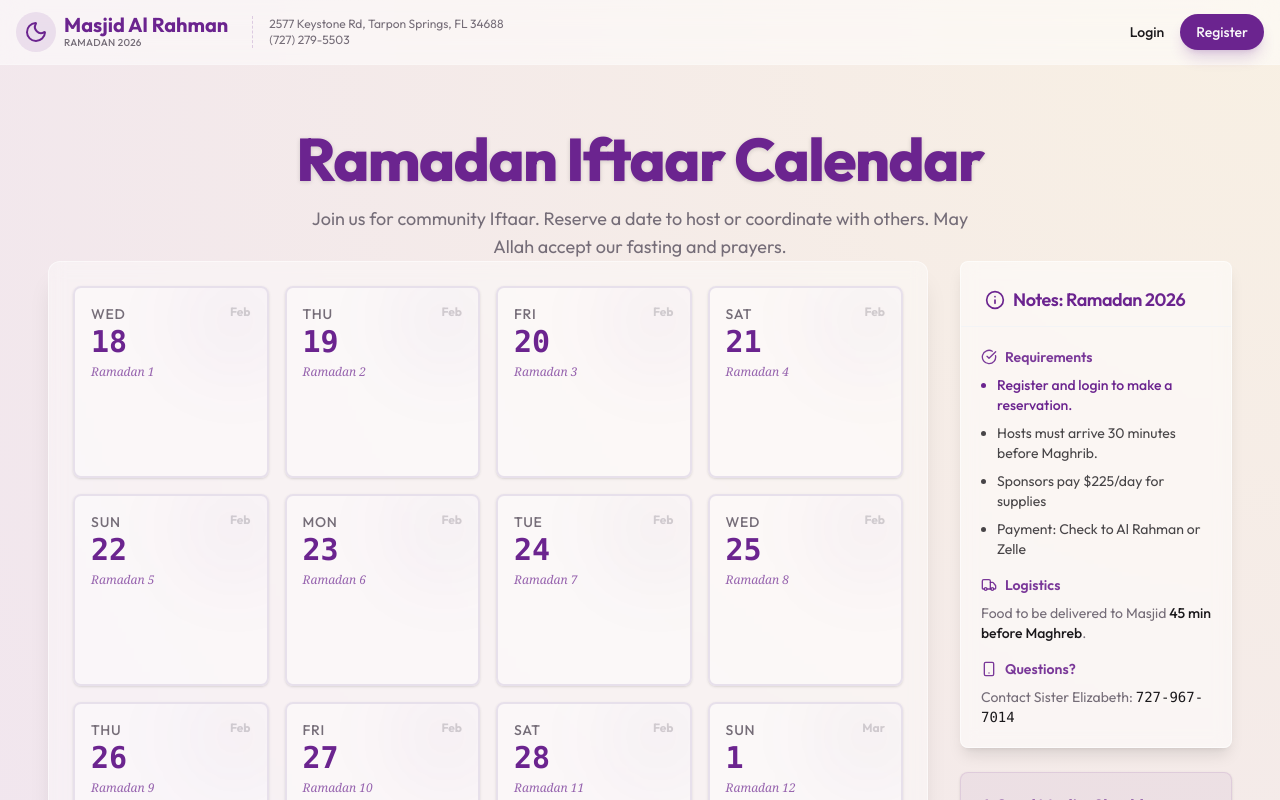
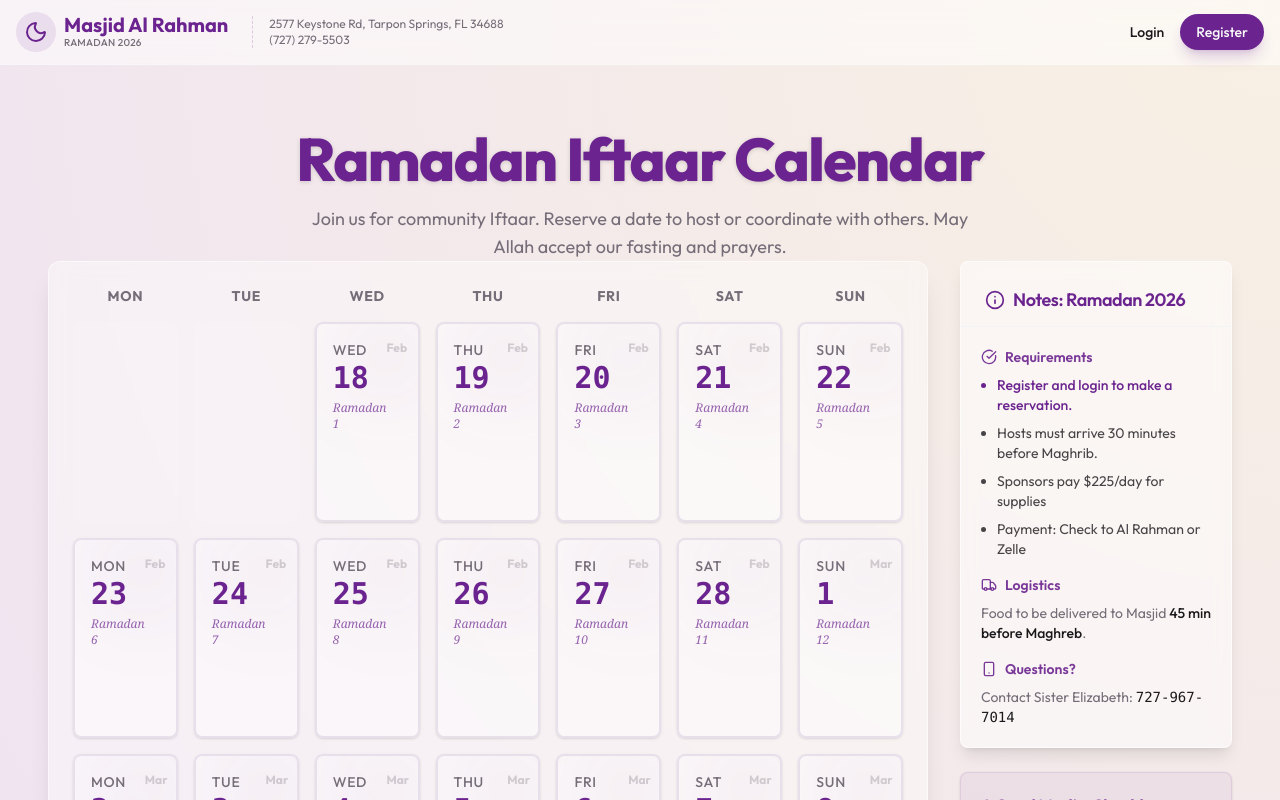
Before and after one commit to eJazzz/ramadan-iftaar-calendar, a Next.js app: page / in a window 1280 px wide. Shown: the top 800 px of the page. Built offline with nearby package versions, Linux system fonts and the light colour scheme; no server answers; the database is empty.

Commit message:
Update calendar layout to 7-days across

```diff
--- a/components/Calendar.tsx
+++ b/components/Calendar.tsx
@@ -61,11 +61,34 @@ export default function Calendar({ reservations, startDate }: CalendarProps) {
         setIsModalOpen(true);
     };
 
+    const WEEKDAYS = ["Mon", "Tue", "Wed", "Thu", "Fri", "Sat", "Sun"];
+
+    // Calculate offest: getDay() returns 0 for Sun, 1 for Mon...
+    // We want Mon=0, ... Sun=6
+    const startDayIndex = (ramadanStart.getDay() + 6) % 7;
+    const paddingDays = Array.from({ length: startDayIndex });
+
     return (
         <>
             {isAdmin && <AdminSettings currentStartDate={startDate} />}
 
-            <div className="grid grid-cols-1 sm:grid-cols-2 lg:grid-cols-3 xl:grid-cols-4 gap-4">
+            <div className="w-full max-w-7xl mx-auto">
+                {/* Weekday Headers */}
+                <div className="grid grid-cols-7 gap-4 mb-4 text-center">
+                    {WEEKDAYS.map(day => (
+                        <div key={day} className="font-bold text-muted-foreground uppercase tracking-wider text-sm">
+                            {day}
+                        </div>
+                    ))}
+                </div>
+
+                {/* Calendar Grid */}
+                <div className="grid grid-cols-1 md:grid-cols-7 gap-4">
+                    {/* Padding for empty days at start of month (Desktop only usually, but good for grid alignment) */}
+                    {paddingDays.map((_, i) => (
+                        <div key={`padding-${i}`} className="hidden md:block h-full bg-white/5 rounded-lg border border-transparent" />
+                    ))}
+
                     {days.map((date, index) => {
                         const dateStr = format(date, "yyyy-MM-dd");
                         const reservation = reservations.find(r =>
@@ -81,6 +104,7 @@ export default function Calendar({ reservations, startDate }: CalendarProps) {
                             </div>
                         );
                     })}
+                </div>
             </div>
 
             {/* Modals ... */}
```
Lines whose indentation alone changed are shown as unchanged.
